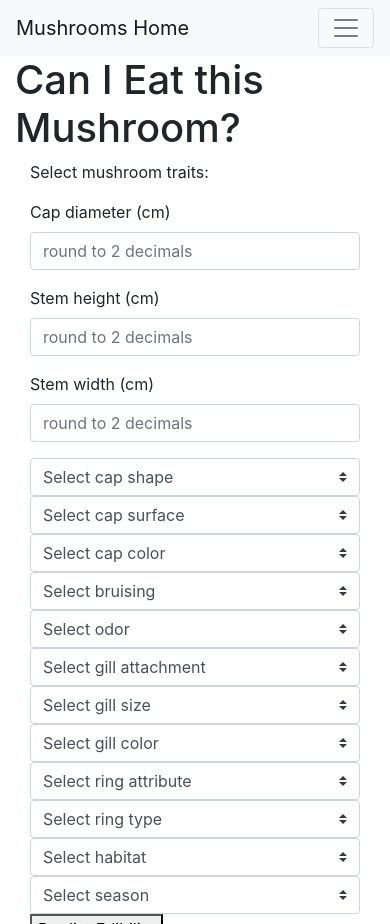
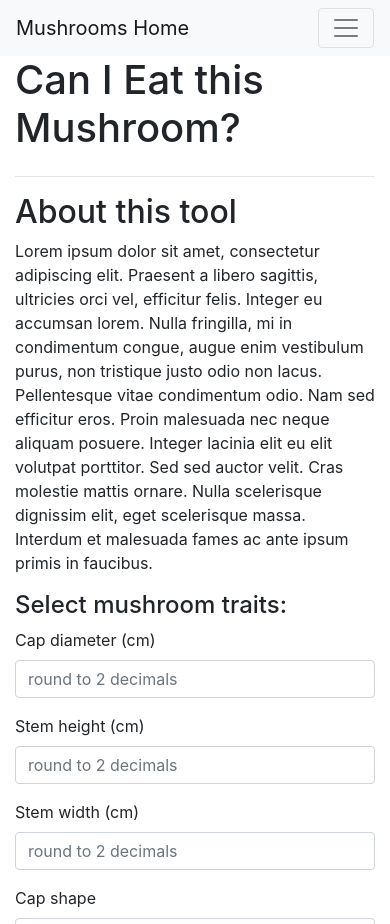
Before and after one commit to cdenq/mushroom-edibility-predictor-web-app, a Flask app: page / in a window 390 px wide. Shown: the top 924 px of the page. Run offline with Flask 2, Linux system fonts and the light colour scheme; some libraries are stand-ins or nearby versions; grey boxes are pictures that could not be loaded.

Commit message:
index.html looking better, image?

```diff
--- a/predict.py
+++ b/predict.py
@@ -1,3 +1,3 @@
 def make_predictions(predict_list):
     if predict_list:
-        return ('the predict list was passed')
+        return ("the flow worked")
--- a/static/js/index.js
+++ b/static/js/index.js
@@ -8,8 +8,8 @@ async function prediction(){
     };
 
     console.log(feature_list)
+    //feature_list in correct order for python fnc--or build that as part of the python function?
 
-    //feature_list in correct order for python fnc--or build that as part of the python function?
     //how to handle default "select xx" values (if user doesn't input answer for every field)
     //submit button inside form--how to make it call this function
 
--- a/templates/index.html
+++ b/templates/index.html
@@ -50,10 +50,24 @@
           <h1>Can I Eat this Mushroom?</h1>
         </div>
       </section>
-      <section>
+
+      <hr>
+
+      <section class="row">
+        <div class="col-md-12">
+          <h2>About this tool</h2>
+          <p>Lorem ipsum dolor sit amet, consectetur adipiscing elit. Praesent a libero sagittis, ultricies orci vel, efficitur felis. Integer eu accumsan lorem. Nulla fringilla, mi in condimentum congue, augue enim vestibulum purus, non tristique justo odio non lacus. Pellentesque vitae condimentum odio. Nam sed efficitur eros. Proin malesuada nec neque aliquam posuere. Integer lacinia elit eu elit volutpat porttitor. Sed sed auctor velit. Cras molestie mattis ornare. Nulla scelerisque dignissim elit, eget scelerisque massa. Interdum et malesuada fames ac ante ipsum primis in faucibus.</p>
+        </div>
+      </section>
+
+      <section class="row">
+        <div class="col-md-12">
+          <h4>Select mushroom traits:</h4>
+        </div>
+      </section>
+
+      <section class="row">
         <div class = "col-md-4">
-          <p>Select mushroom traits:</p>
-
           <!--form input fields -->
           <form id="feature_input">
             <div class="form-group">
@@ -71,7 +85,9 @@
               <input type="number" class="form-control mushroom_traits" id="stem_width" min="0" step="0.01" placeholder="round to 2 decimals">
             </div>
 
-          <select class="custom-select select_choice mushroom_traits" id="cap_shape">
+            <div class="form-group">
+              <label for="cap_shape">Cap shape</label>
+              <select class="form-control mushroom_traits" id="cap_shape">
                 <option selected>Select cap shape</option>
                 <option value="b">bell</option>
                 <option value="c">conical</option>
@@ -81,16 +97,22 @@
                 <option value="p">spherical</option>
                 <option value="o">others</option>
               </select>
+            </div>
 
-          <select class="custom-select select_choice mushroom_traits" id="cap_surface">
+            <div class="form-group">
+              <label for="cap_surface">Cap surface</label>
+              <select class="form-control mushroom_traits" id="cap_surface">
                 <option selected>Select cap surface</option>
                 <option value="f">fibrous</option>
                 <option value="g">grooves</option>
                 <option value="y">scaly</option>
                 <option value="s">smooth</option>
               </select>
+            </div>
 
-          <select class="custom-select select_choice mushroom_traits" id="cap_color">
+            <div class="form-group">
+              <label for="cap_color">Cap color</label>
+              <select class="form-control mushroom_traits" id="cap_color">
                 <option selected>Select cap color</option>
                 <option value="n">brown</option>
                 <option value="b">buff</option>
@@ -106,14 +128,20 @@
                 <option value="o">orange</option>
                 <option value="k">black</option>
               </select>
+            </div>
 
-          <select class="custom-select select_choice mushroom_traits" id="bruises">
+            <div class="form-group">
+              <label for="bruises">Bruising</label>
+              <select class="form-control mushroom_traits" id="bruises">
                 <option selected>Select bruising</option>
                 <option value="t">bruises</option>
                 <option value="f">no</option>
               </select>
+            </div>
 
-          <select class="custom-select select_choice mushroom_traits" id="odor">
+            <div class="form-group">
+              <label for="odor">Odor</label>
+              <select class="form-control mushroom_traits" id="odor">
                 <option selected>Select odor</option>
                 <option value="a">almond</option>
                 <option value="l">anise</option>
@@ -125,22 +153,33 @@
                 <option value="p">pungent</option>
                 <option value="s">spicy</option>
               </select>
+            </div>
+          </div>
 
-          <select class="custom-select select_choice mushroom_traits" id="gill_attachment">
+          <div class = "col-md-4">
+            <div class="form-group">
+              <label for="gill_attachment">Gill attachment</label>
+              <select class="form-control mushroom_traits" id="gill_attachment">
                 <option selected>Select gill attachment</option>
                 <option value="a">attached</option>
                 <option value="d">descending</option>
                 <option value="f">free</option>
                 <option value="n">notched</option>
               </select>
+            </div>
 
-          <select class="custom-select select_choice mushroom_traits" id="gill_size">
+            <div class="form-group">
+              <label for="gill_size">Gill size</label>
+              <select class="form-control mushroom_traits" id="gill_size">
                 <option selected>Select gill size</option>
                 <option value="b">broad</option>
                 <option value="n">narrow</option>
               </select>
+            </div>
 
-          <select class="custom-select select_choice mushroom_traits" id="gill_color">
+            <div class="form-group">
+              <label for="gill_color">Gill color</label>
+              <select class="form-control mushroom_traits" id="gill_color">
                 <option selected>Select gill color</option>
                 <option value="n">brown</option>
                 <option value="b">buff</option>
@@ -157,14 +196,20 @@
                 <option value="k">black</option>
                 <option value="f">none</option>
               </select>
+            </div>
 
-          <select class="custom-select select_choice mushroom_traits" id="ring">
+          <div class="form-group">
+            <label for="ring">Ring</label>
+            <select class="form-control mushroom_traits" id="ring">
               <option selected>Select ring attribute</option>
               <option value="t">ring</option>
               <option value="f">none</option>
             </select>
+          </div>
 
-          <select class="custom-select select_choice mushroom_traits" id="ring_type">
+          <div class="form-group">
+            <label for="ring_type">Ring Type</label>
+            <select class="form-control mushroom_traits" id="ring_type">
               <option selected>Select ring type</option>
               <option value="c">cobwebby</option>
               <option value="e">evanescent</option>
@@ -179,8 +224,11 @@
               <option value="f">none</option>
               <option value="?">unknown</option>
             </select>
+          </div>
 
-          <select class="custom-select select_choice mushroom_traits" id="habitat">
+          <div class="form-group">
+            <label for="habitat">Habitat</label>
+            <select class="form-control mushroom_traits" id="habitat">
               <option selected>Select habitat</option>
               <option value="g">grasses</option>
               <option value="l">leaves</option>
@@ -191,29 +239,32 @@
               <option value="w">waste</option>
               <option value="d">woods</option>
             </select>
+          </div>
 
-          <select class="custom-select select_choice mushroom_traits" id="season">
+          <div class="form-group">
+            <label for="season">Season</label>
+            <select class="form-control mushroom_traits" id="season">
               <option selected>Select season</option>
               <option value="s">spring</option>
               <option value="u">summer</option>
               <option value="a">autumn</option>
               <option value="w">winter</option>
             </select>
+          </div>
 
           <!-- how come this doesn't work properly? -->
           <!-- <input type="submit" value="Predict Edibility" onclick="prediction()"> -->
-
+          <!-- <button  class="btn btn-primary" onclick="prediction()">Predict Edibility</button> -->
+          <!-- type="submit" -->
 
           </form>
-          <button onclick="prediction()">Predict Edibility</button>
-
-
+          <button class="btn btn-success btn-block" onclick="prediction()">Predict Edibility</button>
         </div>
 
-        <div class="col-md-8">
-          <img src="#" alt="">
-          <p>image of parts of a mushroom?</p>
+        <div class="col-md-4">
+          <img src="../assets/Mushroom_Diagram.jpg" class = 'img-fluid' alt="mushroom diagram">
         </div>
+
       </section>
 
 
```
Also changed, not shown: assets/Mushroom_Diagram.jpg (added). Lines whose indentation alone changed are shown as unchanged.
